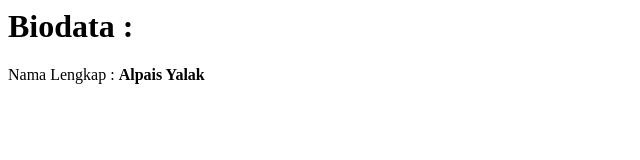
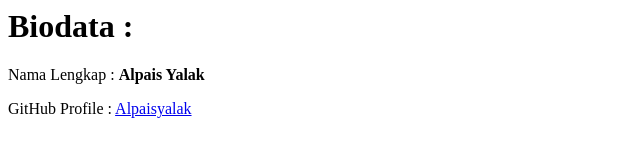
Before and after one commit to AlpaisYalak/sacode-2023-html-day01, a plain HTML site: page index.html in a window 1280 px wide. Shown: the whole page, without its empty margins (0-640 px from the left). Drawn offline with Linux system fonts and the light colour scheme.

Commit message:
Update index.html

```diff
--- a/index.html
+++ b/index.html
@@ -11,6 +11,12 @@
      Nama Lengkap : <b> Alpais Yalak</b>
    </p>
 
+   <p>
+   GitHub Profile : <a href="https://github.com/alpaisyalak">
+     Alpaisyalak
+     </a>
+   </p>
+
  </body>
 
 </html>
```
